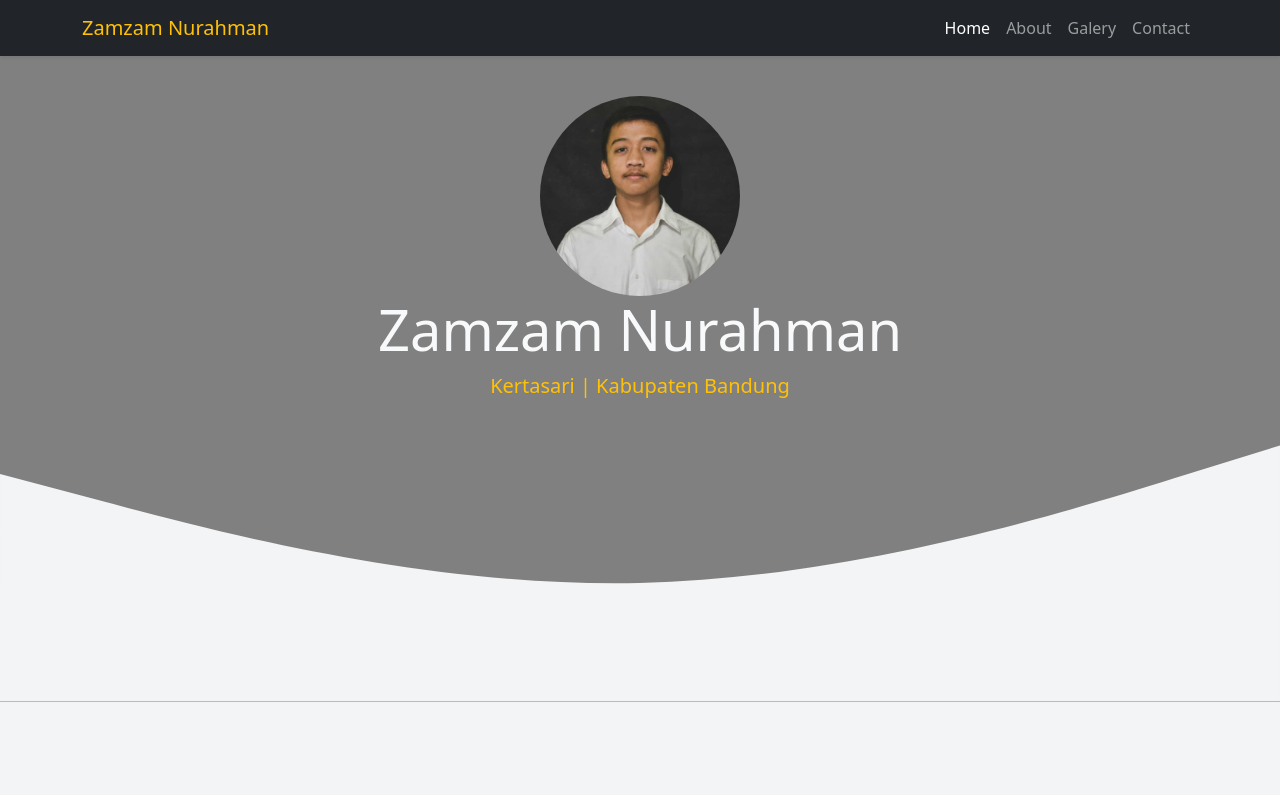
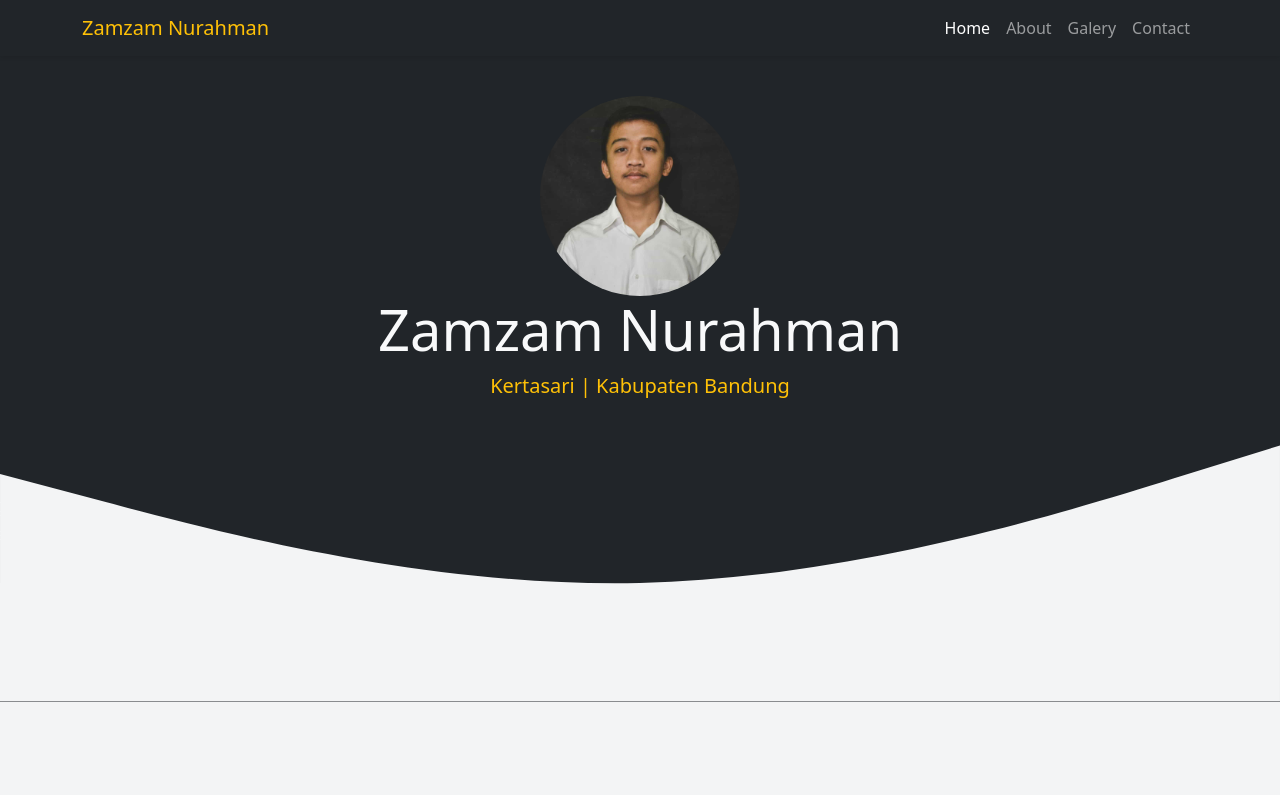
Before and after one commit to Zamznr/Zamznr.github.io, a plain HTML site: page index.html in a window 1280 px wide. Shown: the top 795 px of the page. Drawn offline with nearby package versions, Linux system fonts and the light colour scheme.

Commit message:
Gentos Warna jumbotron

```diff
--- a/style.css
+++ b/style.css
@@ -1,6 +1,6 @@
 .jumbotron {
   padding-top: 6rem;
-  background-color: #808080;
+  background-color: #212529;
 }
 
 #about {
```
